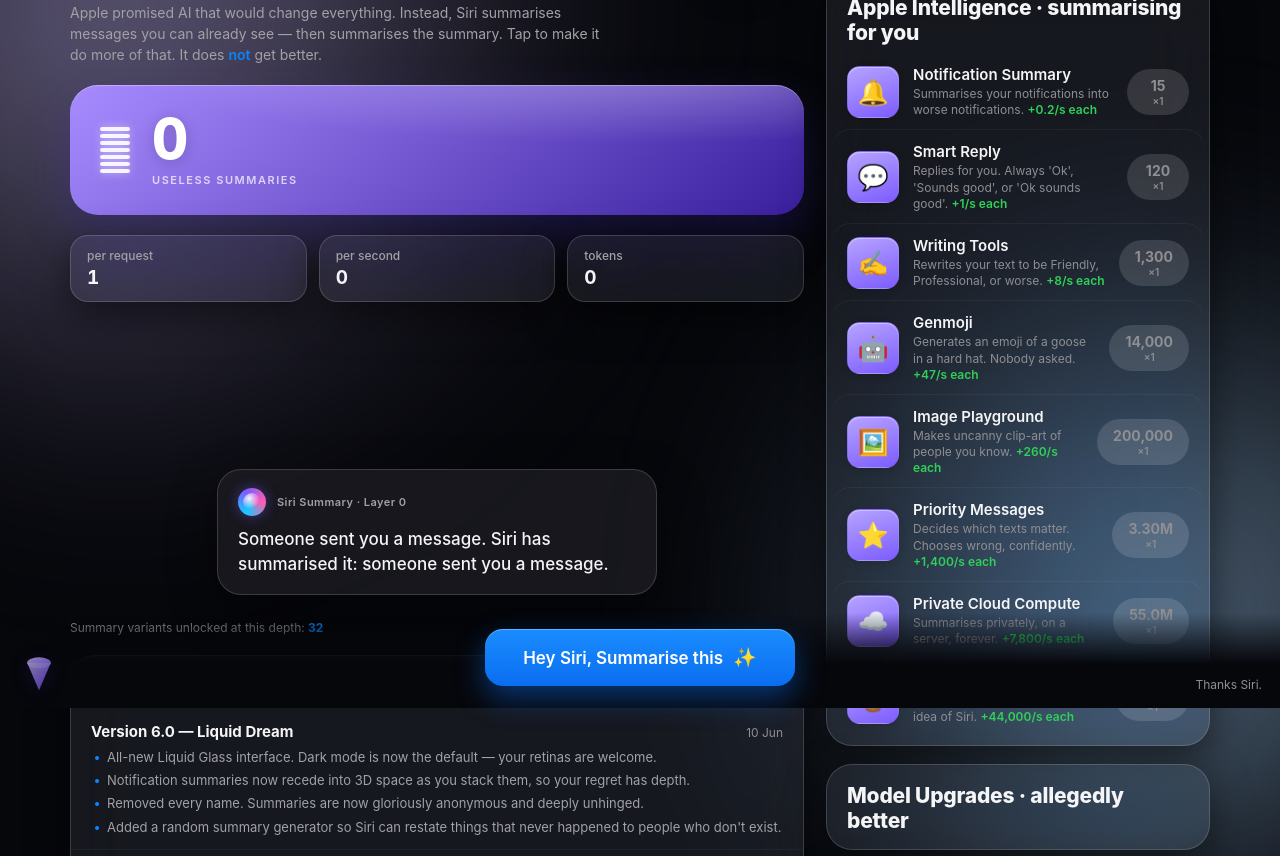
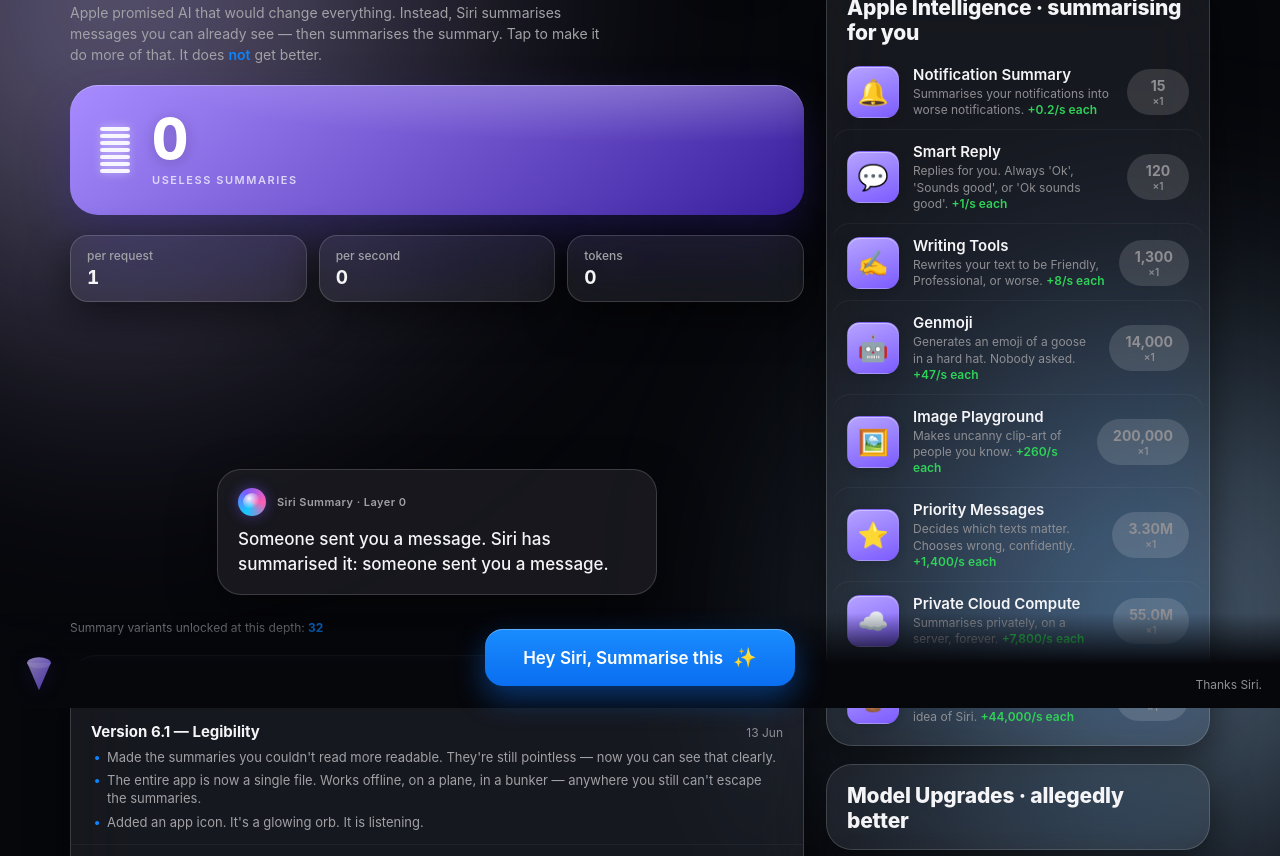
Before and after one commit to SaintPepsi/hey-siri-summarise-this, a website: page index.html in a window 1280 px wide. Shown: the part 92-948 px from the top of the page. Drawn offline with Linux system fonts and the light colour scheme.

Commit message:
Add satirical "Version 6.1 — Legibility" to in-game What's New
Winks at the real player-visible changes (readability fix, single-file build,
orb favicon) while keeping the changelog's Apple-parody voice. The What's New
panel isn't version-gated, so it surfaces to all players on next load.

Co-Authored-By: Maple <ianhogers@hotmail.com>

```diff
--- a/index.html
+++ b/index.html
@@ -255,6 +255,14 @@
 
     <div class="panel whatsnew">
       <h2>What's New <button class="dismiss" id="wndismiss" title="Dismiss">Dismiss</button></h2>
+      <div class="ver">
+        <div class="vh"><span class="vn">Version 6.1 — Legibility</span><span class="vd">13 Jun</span></div>
+        <ul>
+          <li>Made the summaries you couldn't read more readable. They're still pointless — now you can see that clearly.</li>
+          <li>The entire app is now a single file. Works offline, on a plane, in a bunker — anywhere you still can't escape the summaries.</li>
+          <li>Added an app icon. It's a glowing orb. It is listening.</li>
+        </ul>
+      </div>
       <div class="ver">
         <div class="vh"><span class="vn">Version 6.0 — Liquid Dream</span><span class="vd">10 Jun</span></div>
         <ul>
```
